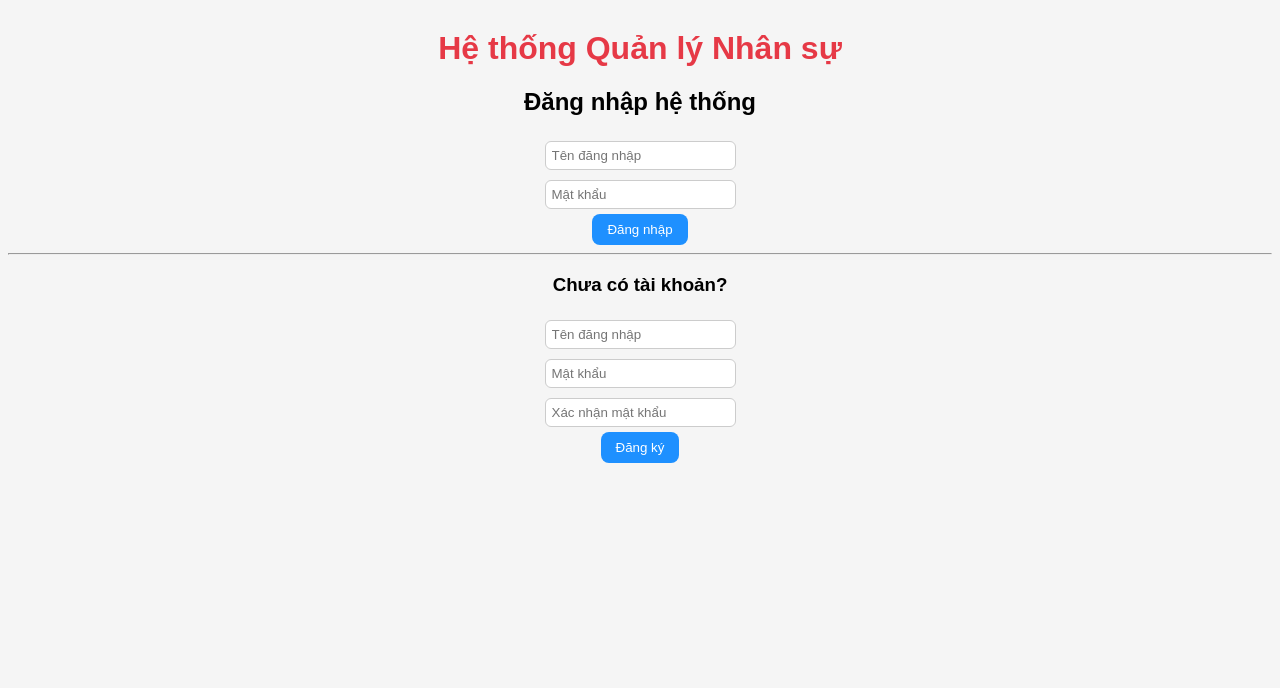
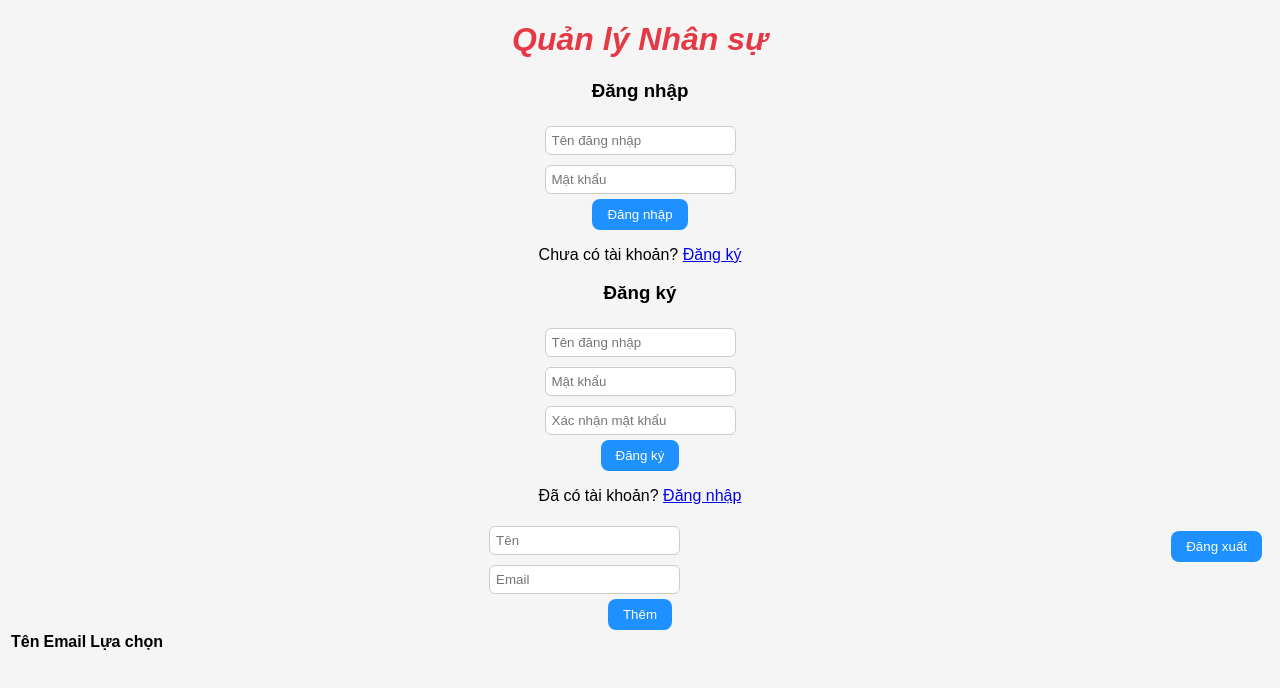
Before and after one commit to NguyenNhatLong-web/HRM., a plain HTML site: page index.html in a window 1280 px wide. Drawn offline with Linux system fonts and the light colour scheme.

Commit message:
Update index.html

```diff
--- a/index.html
+++ b/index.html
@@ -2,31 +2,50 @@
 <html lang="vi">
 <head>
   <meta charset="utf-8">
-  <title>Hệ thống Quản lý Nhân sự (HRM)</title>
+  <title>Quản lý Nhân sự - HRM</title>
   <meta name="viewport" content="width=device-width, initial-scale=1.0">
   <link rel="stylesheet" href="style.css">
 </head>
+
 <body>
-  <div id="app">
-    <h1>Hệ thống Quản lý Nhân sự</h1>
-    <div id="content"></div>
+  <h1><em>Quản lý Nhân sự</em></h1>
+
+  <div id="auth-section">
+    <div id="login-box" class="form-box">
+      <h3>Đăng nhập</h3>
+      <input id="login-username" placeholder="Tên đăng nhập"><br>
+      <input id="login-password" type="password" placeholder="Mật khẩu"><br>
+      <button id="btnLogin">Đăng nhập</button>
+      <p>Chưa có tài khoản? <a href="#" id="show-register">Đăng ký</a></p>
+    </div>
+
+    <div id="register-box" class="form-box hidden">
+      <h3>Đăng ký</h3>
+      <input id="reg-username" placeholder="Tên đăng nhập"><br>
+      <input id="reg-password" type="password" placeholder="Mật khẩu"><br>
+      <input id="reg-confirm" type="password" placeholder="Xác nhận mật khẩu"><br>
+      <button id="btnRegister">Đăng ký</button>
+      <p>Đã có tài khoản? <a href="#" id="show-login">Đăng nhập</a></p>
+    </div>
   </div>
 
-  <!-- Import các module -->
-  <script src="modules/authModule.js"></script>
-  <script src="modules/employeeDbModule.js"></script>
-  <script src="modules/addEmployeeModule.js"></script>
-  <script src="modules/editEmployeeModule.js"></script>
-  <script src="modules/deleteEmployeeModule.js"></script>
-  <script src="modules/searchEmployeeModule.js"></script>
-  <script src="modules/departmentModule.js"></script>
-  <script src="modules/positionModule.js"></script>
-  <script src="modules/salaryModule.js"></script>
-  <script src="modules/attendanceModule.js"></script>
-  <script src="modules/leaveModule.js"></script>
-  <script src="modules/reviewModule.js"></script>
 
-  <!-- Script chính -->
+  <div id="app-section" class="hidden">
+    <button id="btnLogout" style="float:right;margin:10px;">Đăng xuất</button>
+
+    <div class="form-box">
+      <input id="name" placeholder="Tên"><br>
+      <input id="email" placeholder="Email"><br>
+      <button id="btnAdd">Thêm</button>
+    </div>
+
+    <table id="tbl">
+      <thead><tr><th>Tên</th><th>Email</th><th>Lựa chọn</th></tr></thead>
+      <tbody></tbody>
+    </table>
+  </div>
+
+  <script src="auth.js"></script>
   <script src="script.js"></script>
 </body>
 </html>
```
